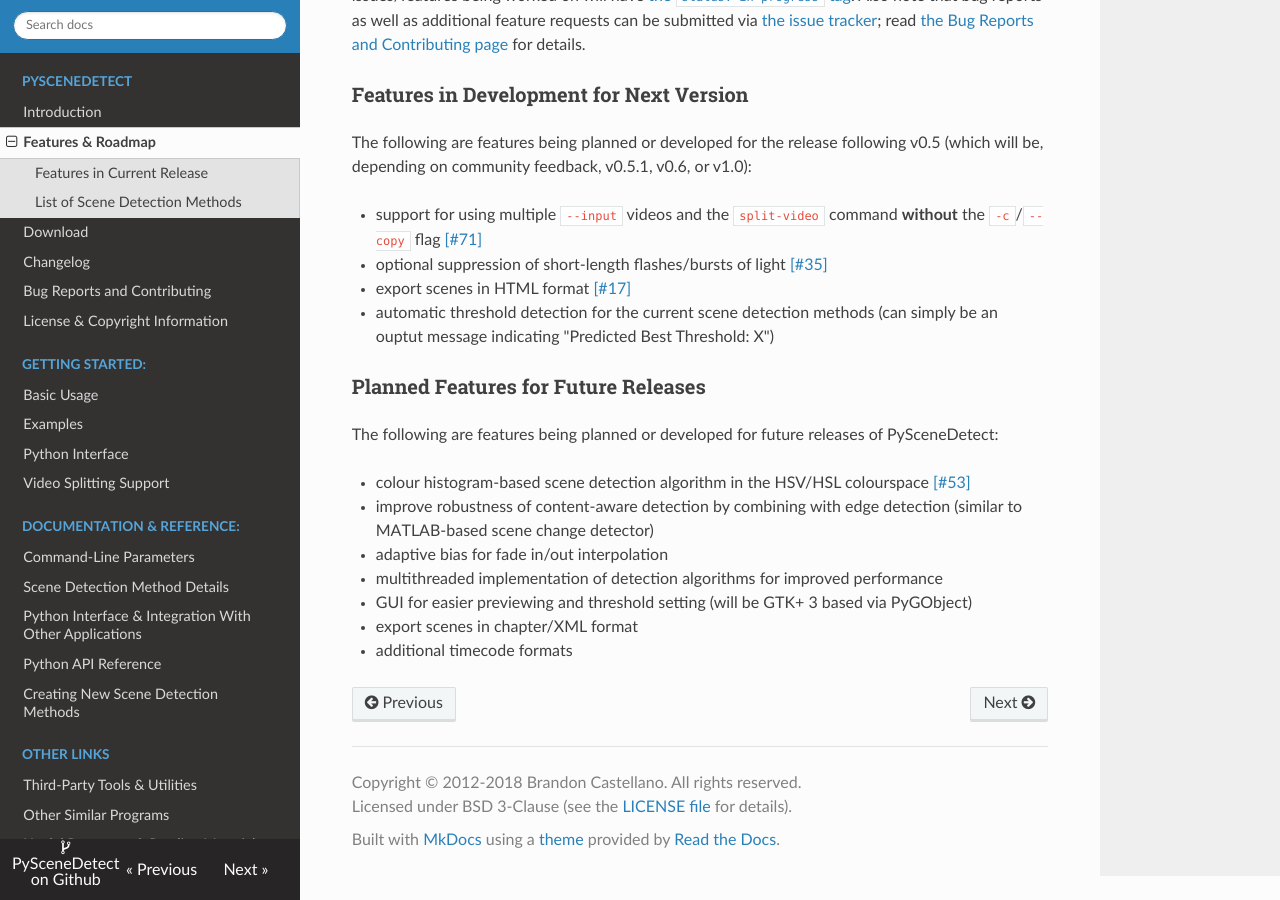
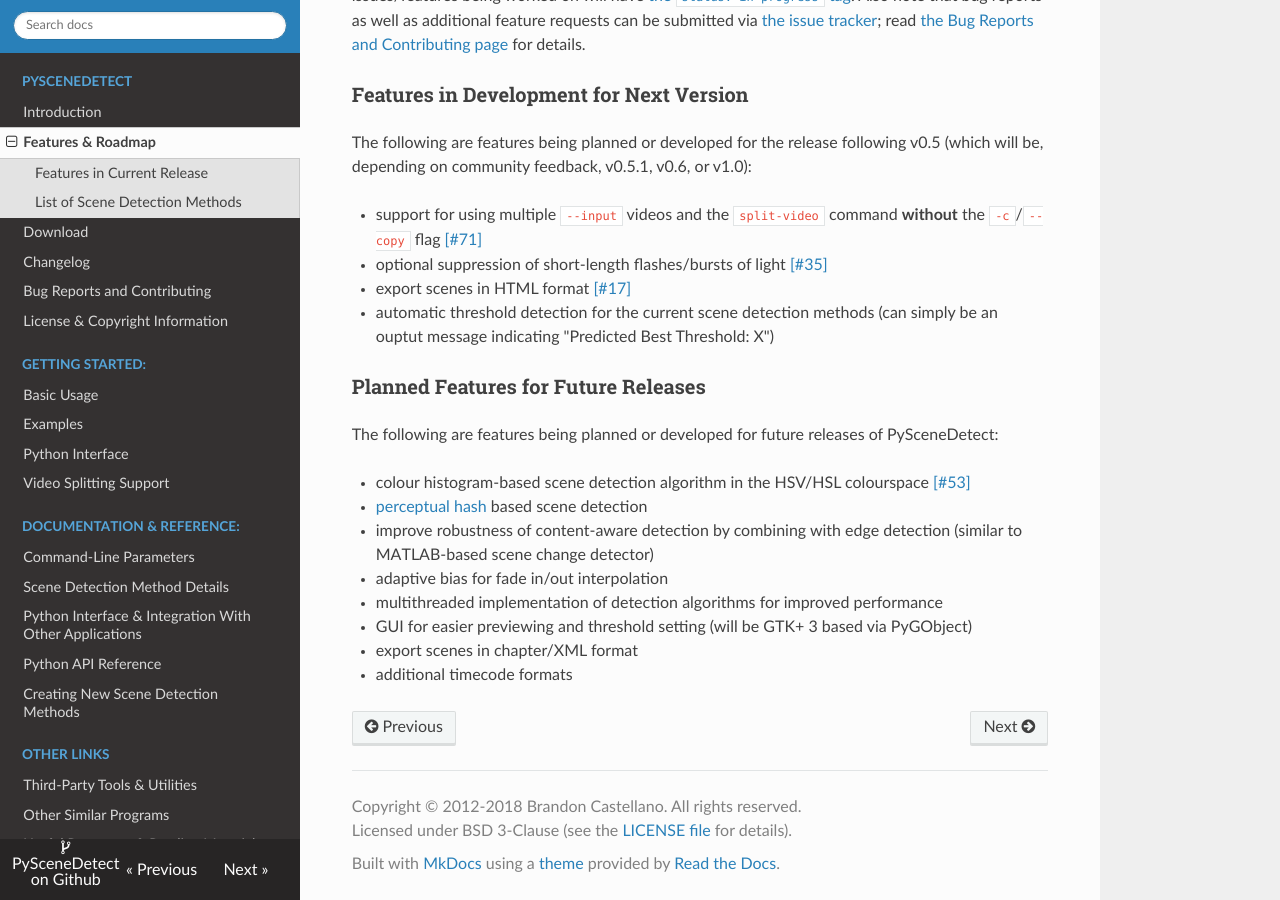
Before and after one commit to vovamushak/PySceneDetect, an MkDocs documentation site: the page built from docs/features.md, in a window 1280 px wide and 900 px high, scrolled down 1590 px. Built offline with MkDocs 1.6.1, drawn with Linux system fonts in a browser that asks for light colours; nearby versions of some CDN libraries; old or Windows-style settings are respelled for this version of MkDocs.

Commit message:
Update features.md with new planned detector (perception hash based).

```diff
--- a/docs/features.md
+++ b/docs/features.md
@@ -66,6 +66,7 @@ The following are features being planned or developed for the release following
 The following are features being planned or developed for future releases of PySceneDetect:
 
  - colour histogram-based scene detection algorithm in the HSV/HSL colourspace [ [#53] ](https://github.com/Breakthrough/PySceneDetect/issues/53)
+ - [perceptual hash](https://en.wikipedia.org/wiki/Perceptual_hashing) based scene detection
  - improve robustness of content-aware detection by combining with edge detection (similar to MATLAB-based scene change detector)
  - adaptive bias for fade in/out interpolation
  - multithreaded implementation of detection algorithms for improved performance
```
